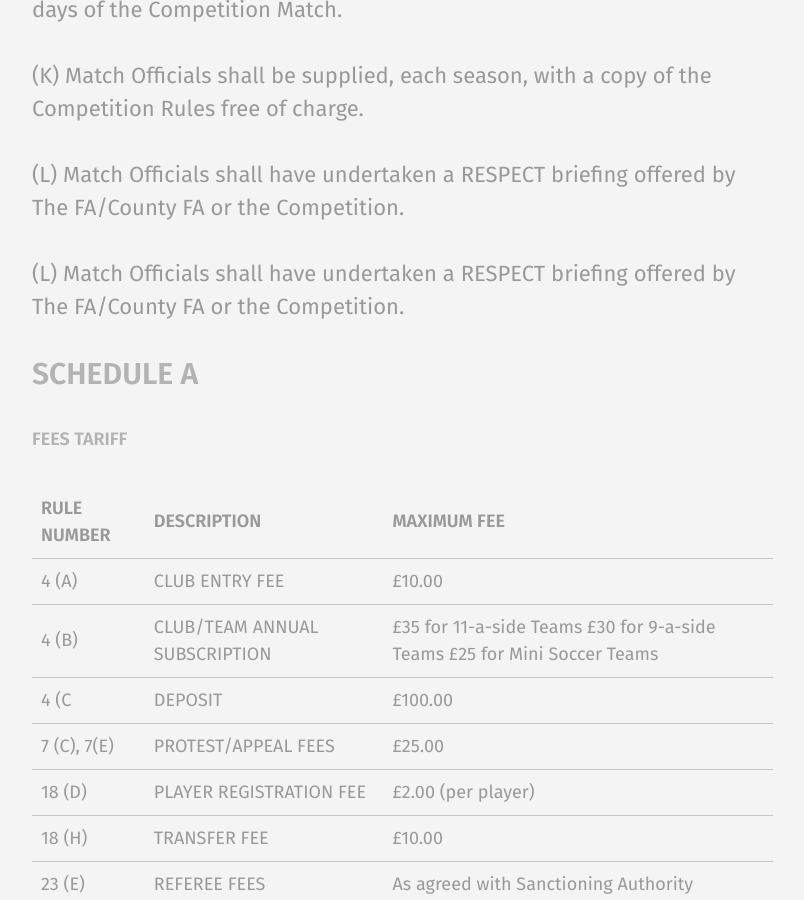
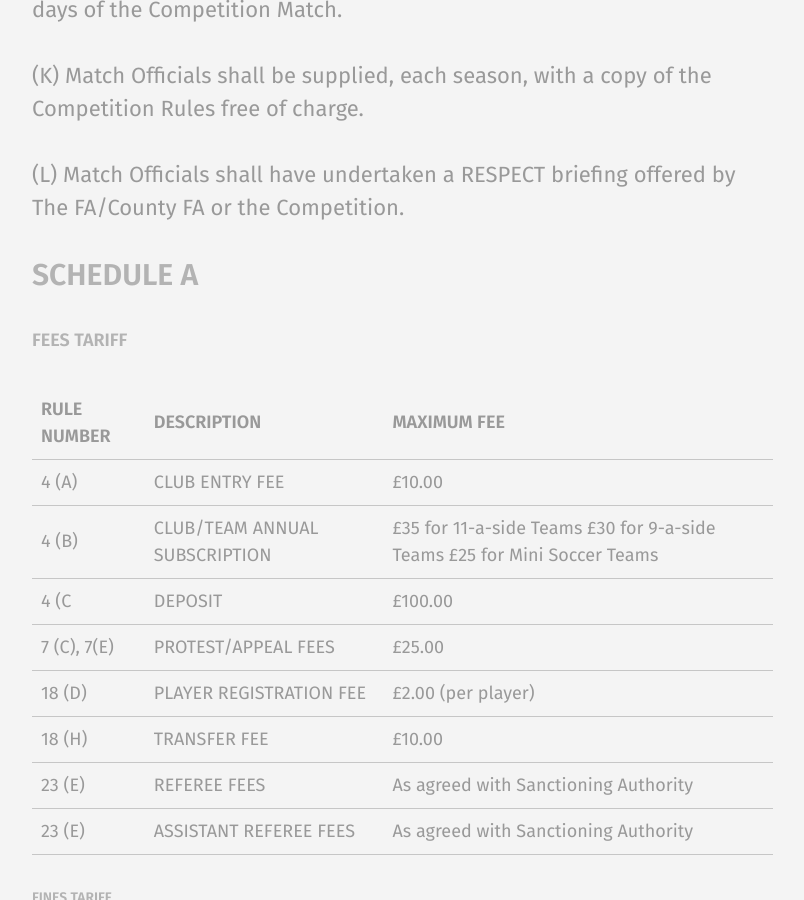
Before and after one commit to rotherleague/Rother, a Jekyll site: the page built from rules.md, in a window 1280 px wide and 900 px high, scrolled down 51577 px. Shown: the whole window, without its empty margins (56-860 px from the left). Built offline with Jekyll 4.4.1, drawn with Linux system fonts in a browser that asks for light colours; nearby versions of some CDN libraries.

Commit message:
Update 23.md

```diff
--- a/_includes/rules/23.md
+++ b/_includes/rules/23.md
@@ -21,8 +21,6 @@ Match Officials will be paid their fees and/or expenses by the home Club before/
 (J)	The referee shall submit a report form, supplied by the Competition, giving the result of the Competition Match, the number of Players in each Team and the time of kick-off to the (Registration) Secretary within two days of the Competition Match.
 
 (K)	Match Officials shall be supplied, each season, with a copy of the Competition Rules free of charge.
-
-(L)	Match Officials shall have undertaken a RESPECT briefing offered by The FA/County FA or the Competition.
 
 (L)	Match Officials shall have undertaken a RESPECT briefing offered by The FA/County FA or the Competition.
 
```
